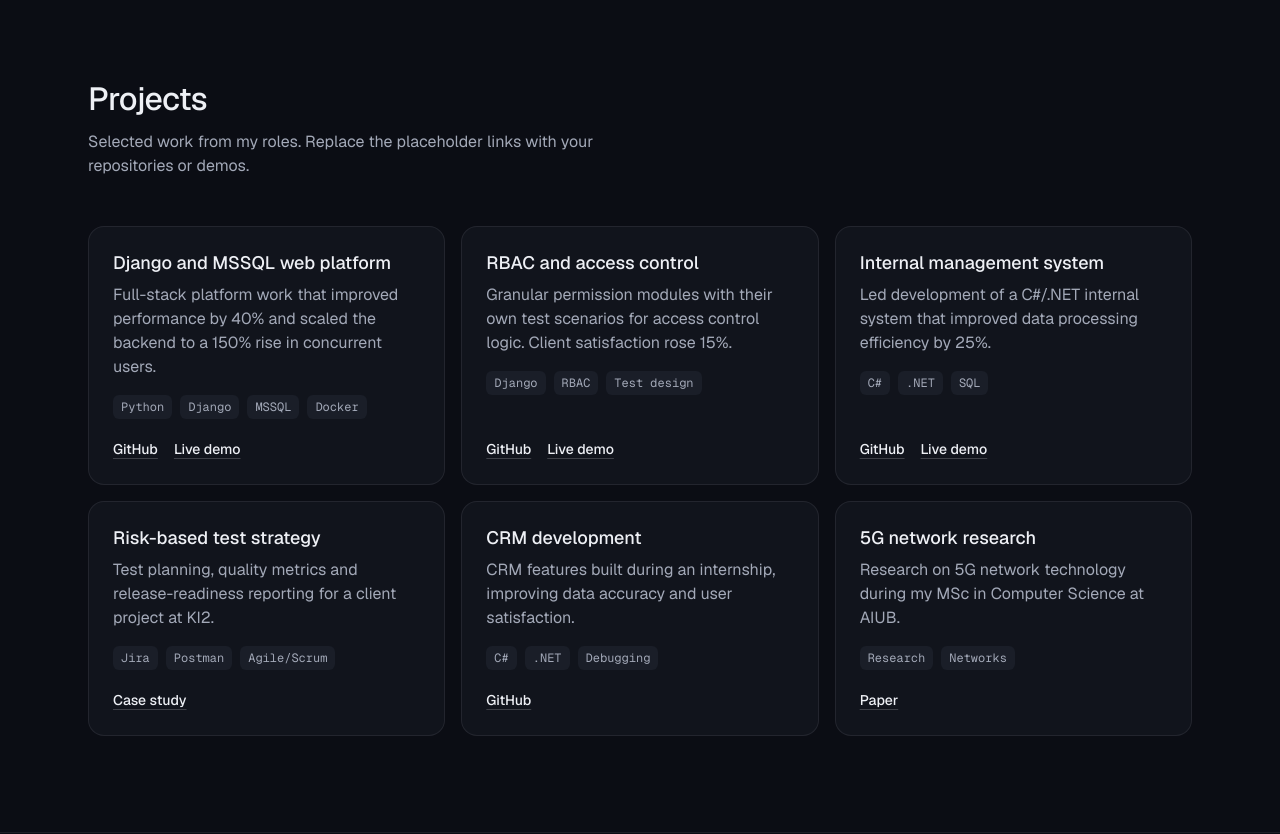
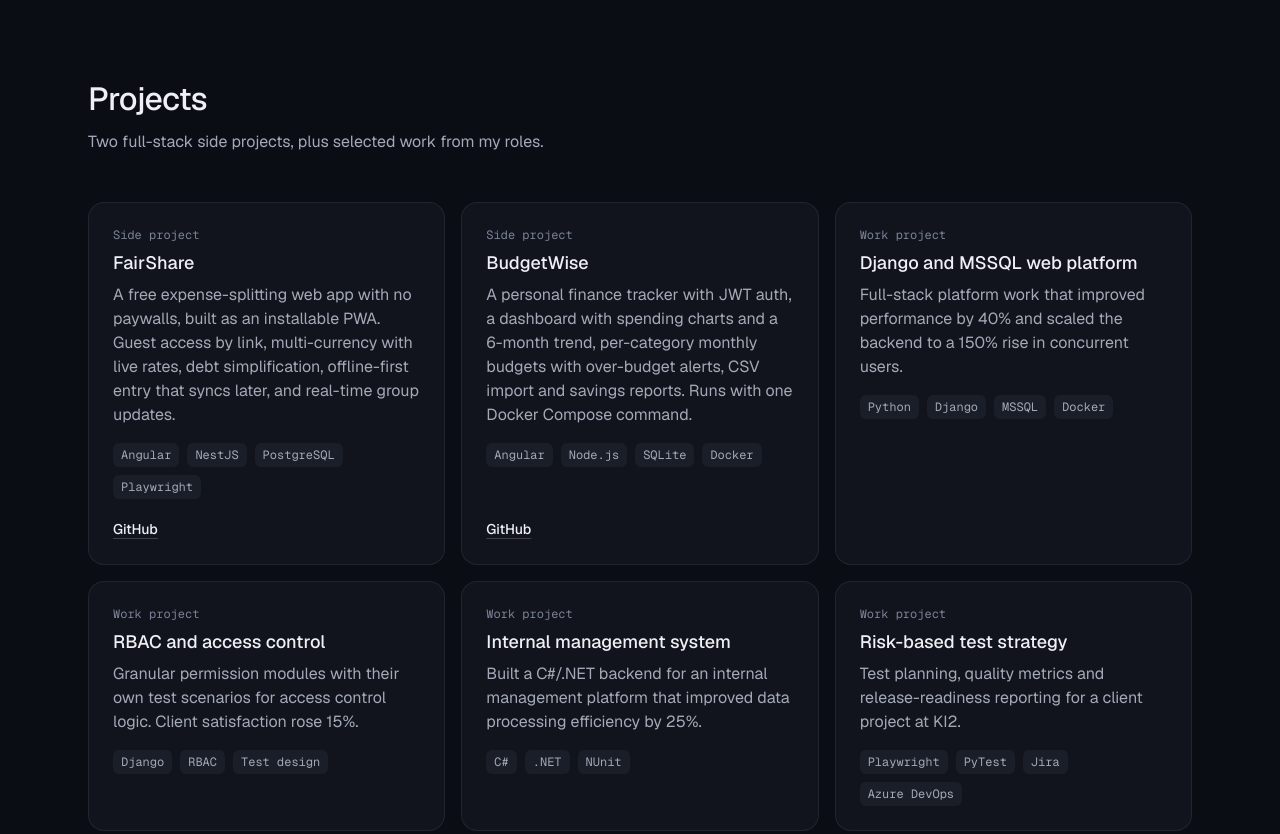
Before and after one commit to daiyankabir/daiyan-kabir-portfolio, a plain HTML site: page index.html in a window 1280 px wide. Shown: the part 3020-3854 px from the top of the page. Drawn offline with nearby package versions, Linux system fonts and the light colour scheme.

Commit message:
Update project descriptions in index.html

```diff
--- a/index.html
+++ b/index.html
@@ -184,15 +184,14 @@
     <section id="projects" class="section">
       <div class="mx-auto max-w-6xl px-6">
         <h2 class="h2">Projects</h2>
-        <p class="mt-3 max-w-xl text-sec">Selected work from my roles. Replace the placeholder links with your repositories or demos.</p>
+        <p class="mt-3 max-w-xl text-sec">Two full-stack side projects, plus selected work from my roles.</p>
         <div class="mt-12 grid gap-4 sm:grid-cols-2 lg:grid-cols-3">
-          <!-- PROJECT IMAGE (each card): <img src="assets/project-1.jpg" alt="..." class="mb-4 aspect-video w-full rounded-lg object-cover" /> -->
-          <article class="card project"><h3 class="h3">Django and MSSQL web platform</h3><p class="mt-2 text-sec">Full-stack platform work that improved performance by 40% and scaled the backend to a 150% rise in concurrent users.</p><ul class="tags"><li>Python</li><li>Django</li><li>MSSQL</li><li>Docker</li></ul><div class="links"><a href="#">GitHub</a><a href="#">Live demo</a></div></article>
-          <article class="card project"><h3 class="h3">RBAC and access control</h3><p class="mt-2 text-sec">Granular permission modules with their own test scenarios for access control logic. Client satisfaction rose 15%.</p><ul class="tags"><li>Django</li><li>RBAC</li><li>Test design</li></ul><div class="links"><a href="#">GitHub</a><a href="#">Live demo</a></div></article>
-          <article class="card project"><h3 class="h3">Internal management system</h3><p class="mt-2 text-sec">Led development of a C#/.NET internal system that improved data processing efficiency by 25%.</p><ul class="tags"><li>C#</li><li>.NET</li><li>SQL</li></ul><div class="links"><a href="#">GitHub</a><a href="#">Live demo</a></div></article>
-          <article class="card project"><h3 class="h3">Risk-based test strategy</h3><p class="mt-2 text-sec">Test planning, quality metrics and release-readiness reporting for a client project at KI2.</p><ul class="tags"><li>Jira</li><li>Postman</li><li>Agile/Scrum</li></ul><div class="links"><a href="#">Case study</a></div></article>
-          <article class="card project"><h3 class="h3">CRM development</h3><p class="mt-2 text-sec">CRM features built during an internship, improving data accuracy and user satisfaction.</p><ul class="tags"><li>C#</li><li>.NET</li><li>Debugging</li></ul><div class="links"><a href="#">GitHub</a></div></article>
-          <article class="card project"><h3 class="h3">5G network research</h3><p class="mt-2 text-sec">Research on 5G network technology during my MSc in Computer Science at AIUB.</p><ul class="tags"><li>Research</li><li>Networks</li></ul><div class="links"><a href="#">Paper</a></div></article>
+          <article class="card project"><p class="meta">Side project</p><h3 class="h3 mt-2">FairShare</h3><p class="mt-2 text-sec">A free expense-splitting web app with no paywalls, built as an installable PWA. Guest access by link, multi-currency with live rates, debt simplification, offline-first entry that syncs later, and real-time group updates.</p><ul class="tags"><li>Angular</li><li>NestJS</li><li>PostgreSQL</li><li>Playwright</li></ul><div class="links"><a href="https://github.com/daiyankabir/fairshare" target="_blank" rel="noopener noreferrer">GitHub</a></div></article>
+          <article class="card project"><p class="meta">Side project</p><h3 class="h3 mt-2">BudgetWise</h3><p class="mt-2 text-sec">A personal finance tracker with JWT auth, a dashboard with spending charts and a 6-month trend, per-category monthly budgets with over-budget alerts, CSV import and savings reports. Runs with one Docker Compose command.</p><ul class="tags"><li>Angular</li><li>Node.js</li><li>SQLite</li><li>Docker</li></ul><div class="links"><a href="https://github.com/daiyankabir/budgetwise" target="_blank" rel="noopener noreferrer">GitHub</a></div></article>
+          <article class="card project"><p class="meta">Work project</p><h3 class="h3 mt-2">Django and MSSQL web platform</h3><p class="mt-2 text-sec">Full-stack platform work that improved performance by 40% and scaled the backend to a 150% rise in concurrent users.</p><ul class="tags"><li>Python</li><li>Django</li><li>MSSQL</li><li>Docker</li></ul></article>
+          <article class="card project"><p class="meta">Work project</p><h3 class="h3 mt-2">RBAC and access control</h3><p class="mt-2 text-sec">Granular permission modules with their own test scenarios for access control logic. Client satisfaction rose 15%.</p><ul class="tags"><li>Django</li><li>RBAC</li><li>Test design</li></ul></article>
+          <article class="card project"><p class="meta">Work project</p><h3 class="h3 mt-2">Internal management system</h3><p class="mt-2 text-sec">Built a C#/.NET backend for an internal management platform that improved data processing efficiency by 25%.</p><ul class="tags"><li>C#</li><li>.NET</li><li>NUnit</li></ul></article>
+          <article class="card project"><p class="meta">Work project</p><h3 class="h3 mt-2">Risk-based test strategy</h3><p class="mt-2 text-sec">Test planning, quality metrics and release-readiness reporting for a client project at KI2.</p><ul class="tags"><li>Playwright</li><li>PyTest</li><li>Jira</li><li>Azure DevOps</li></ul></article>
         </div>
       </div>
     </section>
```
